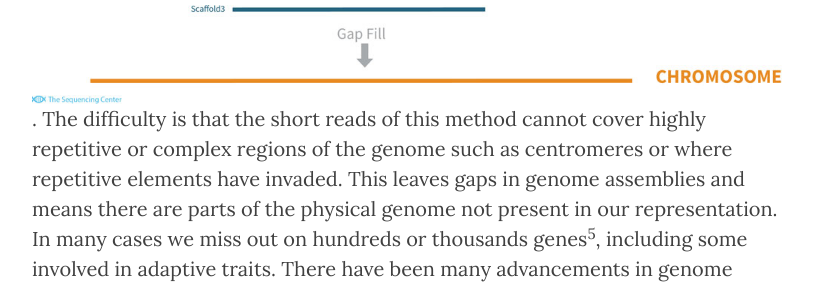
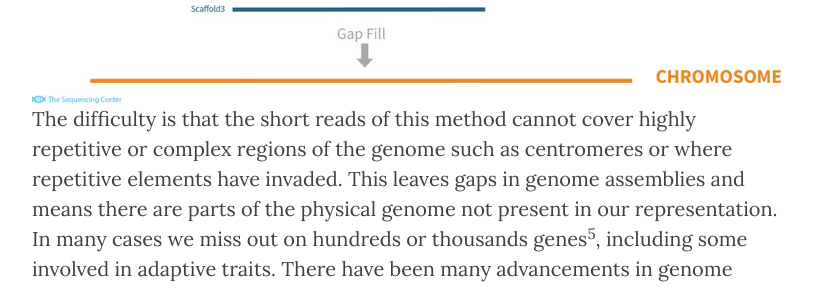
Before and after one commit to KevinABird/KevinABird.github.io, a Jekyll site: the page built from _posts/2020-08-13-Truth-in-genomics.md, in a window 1280 px wide and 900 px high, scrolled down 3554 px. Shown: the part 154-442 px from the top of the window, without its empty margins (233-1046 px from the left). Built offline with Jekyll 4.4.1, drawn with Linux system fonts in a browser that asks for light colours; nearby versions of some CDN libraries.

Commit message:
Update 2020-08-13-Truth-in-genomics.md

```diff
--- a/_posts/2020-08-13-Truth-in-genomics.md
+++ b/_posts/2020-08-13-Truth-in-genomics.md
@@ -23,7 +23,7 @@ One can do this guided by a “reference genome”
 
 or without a reference, *de novo*.
 
-![de novo](/img/denovo_assembly.jpg). The difficulty is that the short reads of this method cannot cover highly repetitive or complex regions of the genome such as centromeres or where repetitive elements have invaded. This leaves gaps in genome assemblies and means there are parts of the physical genome not present in our representation. In many cases we miss out on hundreds or thousands genes<sup>5</sup>, including some involved in adaptive traits. There have been many advancements in genome technology and more complete reference genomes are being made, but some organisms still have no or imperfect reference genomes and cannot easily have a high quality genome made. Often we are dealing with a substantially incomplete picture of genetic material for an organism.
+![de novo](/img/denovo_assembly.jpg) The difficulty is that the short reads of this method cannot cover highly repetitive or complex regions of the genome such as centromeres or where repetitive elements have invaded. This leaves gaps in genome assemblies and means there are parts of the physical genome not present in our representation. In many cases we miss out on hundreds or thousands genes<sup>5</sup>, including some involved in adaptive traits. There have been many advancements in genome technology and more complete reference genomes are being made, but some organisms still have no or imperfect reference genomes and cannot easily have a high quality genome made. Often we are dealing with a substantially incomplete picture of genetic material for an organism.
 
 ### What happens when the map isn’t annotated well?
 Much of the power of genomes comes from the fact that we use them to locate genes throughout the genome (structural annotation) and estimate their function (functional annotation). This process is called genome annotation. For the majority of genomes automated computational methods are used to annotate the genome based on trained statistical models that in part rely on genomes of closely related species^6. Unfortunately quality of genome annotation is affected by the quality of genomes, as poorly covered regions of genomes cannot be annotated very well. The result is many genome annotations contain errors and misannotations. Even worse, these errors tend to propagate as faulty annotations are used when annotating other genomes and there is no reliable way to update all genomes built upon an annotation when errors are found and fixed<sup>6</sup>. Bad genome annotations also have major implications for downstream analyses that try to identify genes that cause traits of interest and will result in the inability to identify relevant genes or produce false positives<sup>7</sup>. It’s because of this that genome annotations are usually updated frequently. These updates generally lead to improvements in annotation quality<sup>8</sup>. However this means that the analyses you do might be dependent on the annotation version you use and results might not replicate in updated annotations. Such occurrences have been observed for clinically relevant cases like lung cancer<sup>9</sup>.
```
